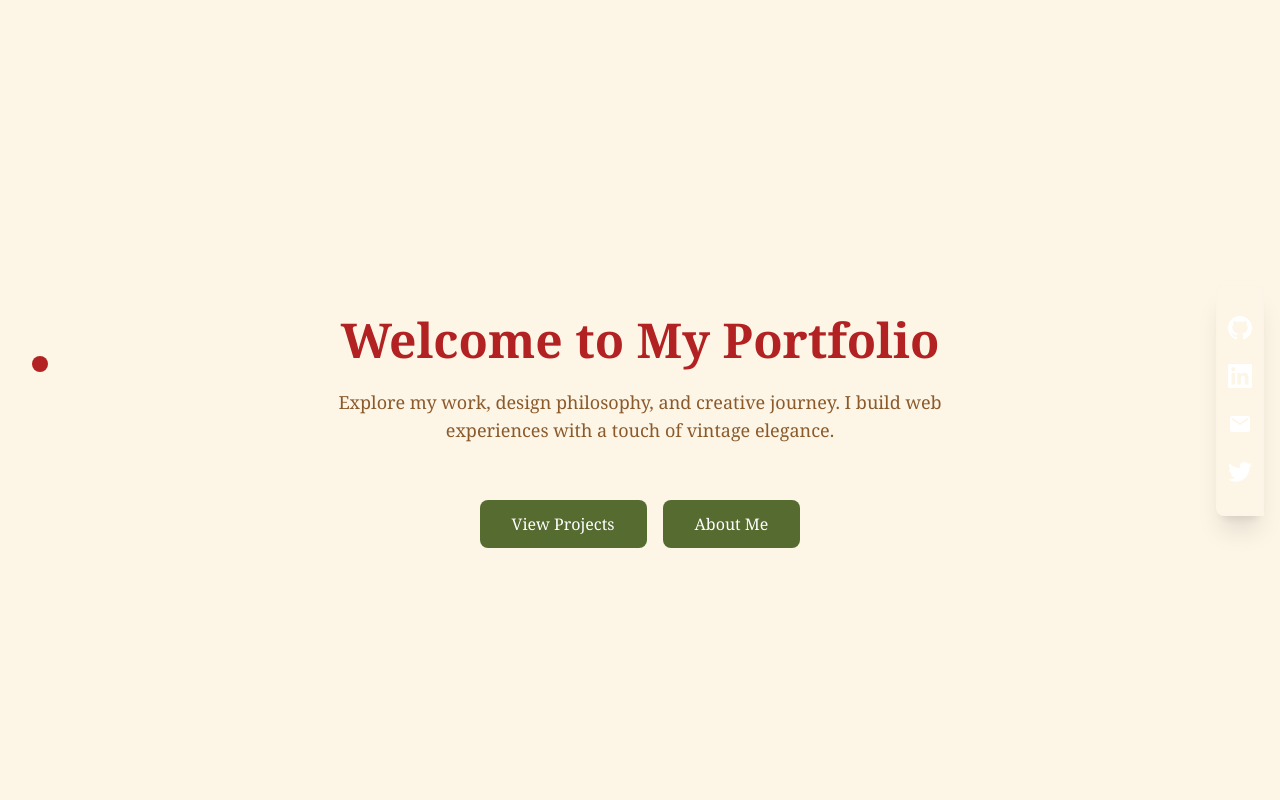
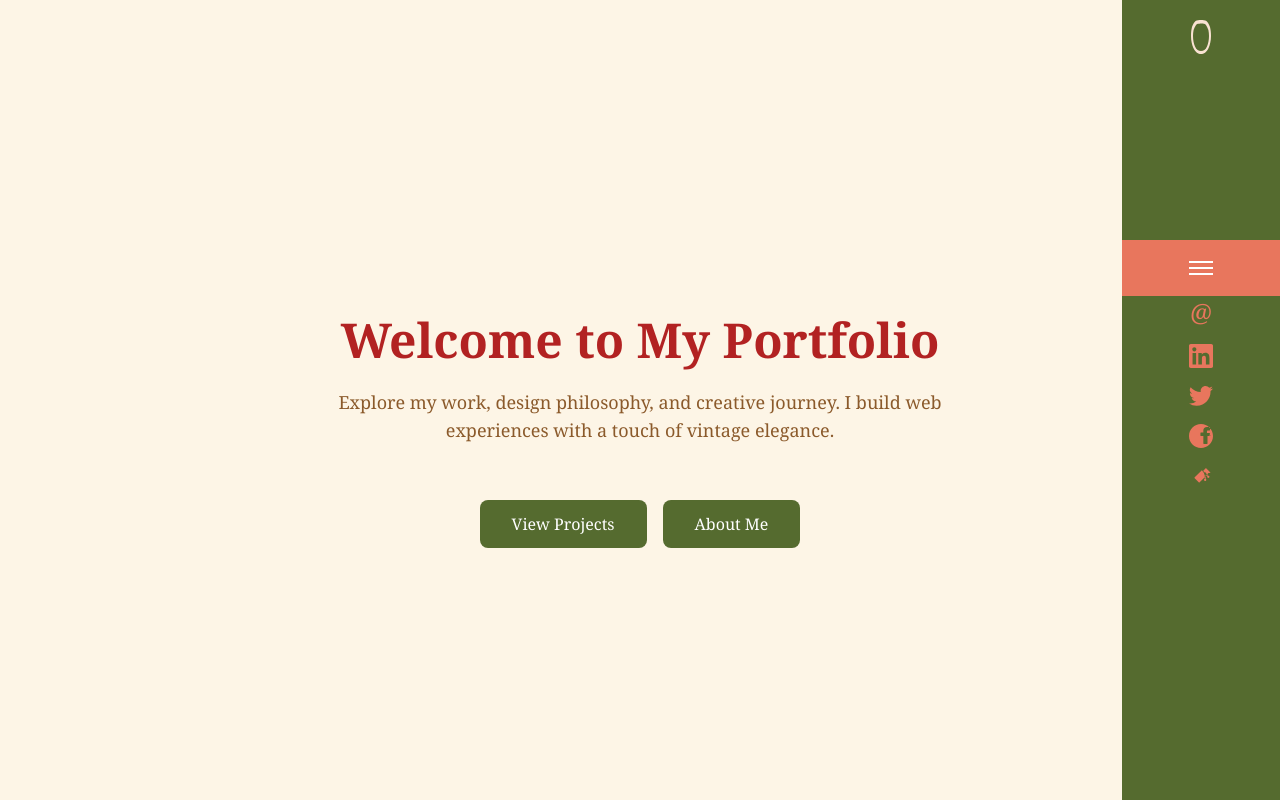
Before and after one commit to survivzhang/my-portfolio, a Next.js app in the folder client/: page / in a window 1280 px wide. Shown: the top 800 px of the page. Built offline with nearby package versions, Linux system fonts and the light colour scheme.

Commit message:
edit two part and combine them

```diff
--- a/client/app/about/page.tsx
+++ b/client/app/about/page.tsx
@@ -1,5 +1,6 @@
-"use client";
+"use strict";
 
+import React from "react";
 import Image from "next/image";
 import { useEffect, useRef, useState } from "react";
 
--- a/client/app/page.tsx
+++ b/client/app/page.tsx
@@ -1,7 +1,8 @@
-"use client";
+"use strict";
+import React from "react";
 
+import CollapsibleSidebar from "@/components/CollapsibleSidebar";
 import Image from "next/image";
-import Link from "next/link";
 import { useEffect, useRef, useState } from "react";
 
 // Project data
@@ -170,7 +171,9 @@ export default function Home() {
   }, [activeProject]);
 
   // Scroll to section function
-  const scrollToSection = (sectionRef: React.RefObject<HTMLDivElement>) => {
+  const scrollToSection = (
+    sectionRef: React.RefObject<HTMLDivElement | null>
+  ) => {
     sectionRef.current?.scrollIntoView({
       behavior: "smooth",
       block: "start",
@@ -196,93 +199,7 @@ export default function Home() {
   return (
     <div className="bg-background min-h-screen">
       {/* Side Contact Panel */}
-      <div
-        className={`fixed right-0 top-0 bottom-0 z-50 w-16 md:w-20 flex flex-col items-center justify-center transition-all duration-500 ${
-          activeSection === "home"
-            ? "opacity-100 translate-x-0"
-            : "opacity-0 translate-x-16 hover:opacity-100 hover:translate-x-0"
-        }`}
-      >
-        <div className="bg-secondary/90 backdrop-blur-sm h-auto py-8 px-3 rounded-l-lg shadow-xl flex flex-col items-center gap-6">
-          {/* Social Media Icons */}
-          <a
-            href="https://github.com/yourusername"
-            target="_blank"
-            rel="noopener noreferrer"
-            className="text-white hover:text-primary transition-colors duration-300"
-            aria-label="GitHub"
-          >
-            <svg className="w-6 h-6" fill="currentColor" viewBox="0 0 24 24">
-              <path d="M12 0C5.37 0 0 5.37 0 12c0 5.31 3.435 9.795 8.205 11.385.6.105.825-.255.825-.57 0-.285-.015-1.23-.015-2.235-3.015.555-3.795-.735-4.035-1.41-.135-.345-.72-1.41-1.23-1.695-.42-.225-1.02-.78-.015-.795.945-.015 1.62.87 1.845 1.23 1.08 1.815 2.805 1.305 3.495.99.105-.78.42-1.305.765-1.605-2.67-.3-5.46-1.335-5.46-5.925 0-1.305.465-2.385 1.23-3.225-.12-.3-.54-1.53.12-3.18 0 0 1.005-.315 3.3 1.23.96-.27 1.98-.405 3-.405s2.04.135 3 .405c2.295-1.56 3.3-1.23 3.3-1.23.66 1.65.24 2.88.12 3.18.765.84 1.23 1.905 1.23 3.225 0 4.605-2.805 5.625-5.475 5.925.435.375.81 1.095.81 2.22 0 1.605-.015 2.895-.015 3.3 0 .315.225.69.825.57A12.02 12.02 0 0 0 24 12c0-6.63-5.37-12-12-12z" />
-            </svg>
-          </a>
-
-          <a
-            href="https://linkedin.com/in/yourusername"
-            target="_blank"
-            rel="noopener noreferrer"
-            className="text-white hover:text-primary transition-colors duration-300"
-            aria-label="LinkedIn"
-          >
-            <svg className="w-6 h-6" fill="currentColor" viewBox="0 0 24 24">
-              <path d="M20.447 20.452h-3.554v-5.569c0-1.328-.027-3.037-1.852-3.037-1.853 0-2.136 1.445-2.136 2.939v5.667H9.351V9h3.414v1.561h.046c.477-.9 1.637-1.85 3.37-1.85 3.601 0 4.267 2.37 4.267 5.455v6.286zM5.337 7.433c-1.144 0-2.063-.926-2.063-2.065 0-1.138.92-2.063 2.063-2.063 1.14 0 2.064.925 2.064 2.063 0 1.139-.925 2.065-2.064 2.065zm1.782 13.019H3.555V9h3.564v11.452zM22.225 0H1.771C.792 0 0 .774 0 1.729v20.542C0 23.227.792 24 1.771 24h20.451C23.2 24 24 23.227 24 22.271V1.729C24 .774 23.2 0 22.222 0h.003z" />
-            </svg>
-          </a>
-
-          <a
-            href="mailto:your.email@example.com"
-            className="text-white hover:text-primary transition-colors duration-300"
-            aria-label="Email"
-          >
-            <svg className="w-6 h-6" fill="currentColor" viewBox="0 0 24 24">
-              <path d="M20 4H4c-1.1 0-1.99.9-1.99 2L2 18c0 1.1.9 2 2 2h16c1.1 0 2-.9 2-2V6c0-1.1-.9-2-2-2zm0 4l-8 5-8-5V6l8 5 8-5v2z" />
-            </svg>
-          </a>
-
-          <a
-            href="https://twitter.com/yourusername"
-            target="_blank"
-            rel="noopener noreferrer"
-            className="text-white hover:text-primary transition-colors duration-300"
-            aria-label="Twitter"
-          >
-            <svg className="w-6 h-6" fill="currentColor" viewBox="0 0 24 24">
-              <path d="M23.953 4.57a10 10 0 01-2.825.775 4.958 4.958 0 002.163-2.723 10.029 10.029 0 01-3.127 1.195c-.89-1.068-2.166-1.817-3.593-1.817-2.726 0-4.934 2.207-4.934 4.933 0 .39.044.765.126 1.124A13.98 13.98 0 011.64 3.16a4.923 4.923 0 001.523 6.57 4.854 4.854 0 01-2.23-.616v.06c0 2.39 1.7 4.38 3.954 4.83-.413.114-.85.174-1.3.174-.314 0-.62-.03-.918-.086a4.935 4.935 0 004.604 3.418 9.868 9.868 0 01-6.115 2.107c-.398 0-.79-.023-1.175-.068a13.995 13.995 0 007.548 2.212c9.057 0 14.01-7.502 14.01-14.01 0-.213-.005-.426-.015-.637a10.048 10.048 0 002.457-2.55" />
-            </svg>
-          </a>
-        </div>
-      </div>
-
-      {/* Navigation Indicators */}
-      <div className="fixed left-8 top-1/2 transform -translate-y-1/2 flex flex-col space-y-6 z-40">
-        <button
-          onClick={() => scrollToSection(homeRef)}
-          className={`w-3 h-3 rounded-full transition-all duration-300 ${
-            activeSection === "home"
-              ? "bg-primary w-4 h-4"
-              : "bg-secondary/40 hover:bg-secondary/70"
-          }`}
-          aria-label="Go to home"
-        />
-        <button
-          onClick={() => scrollToSection(aboutRef)}
-          className={`w-3 h-3 rounded-full transition-all duration-300 ${
-            activeSection === "about"
-              ? "bg-primary w-4 h-4"
-              : "bg-secondary/40 hover:bg-secondary/70"
-          }`}
-          aria-label="Go to about"
-        />
-        <button
-          onClick={() => scrollToSection(projectsRef)}
-          className={`w-3 h-3 rounded-full transition-all duration-300 ${
-            activeSection === "projects"
-              ? "bg-primary w-4 h-4"
-              : "bg-secondary/40 hover:bg-secondary/70"
-          }`}
-          aria-label="Go to projects"
-        />
-      </div>
+      <CollapsibleSidebar />
       {/* Home Section */}
       <section
         ref={homeRef}
```
Also changed, not shown: client/app/projects/page.tsx (+74 -22 lines).
